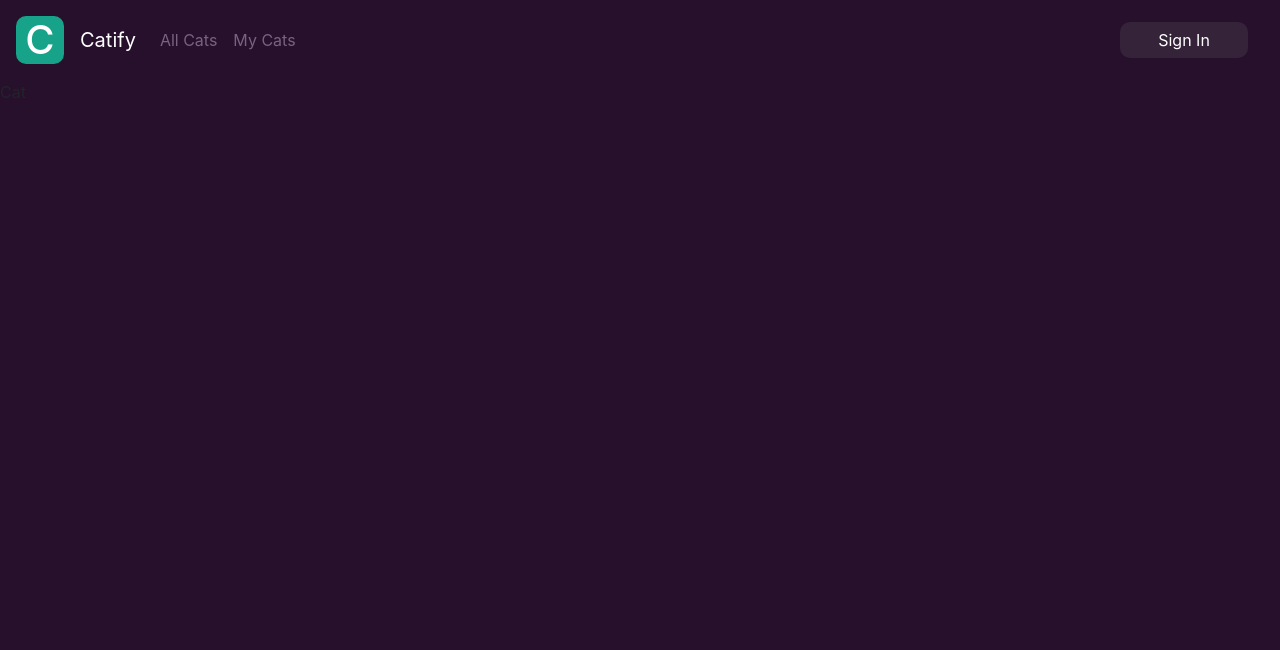
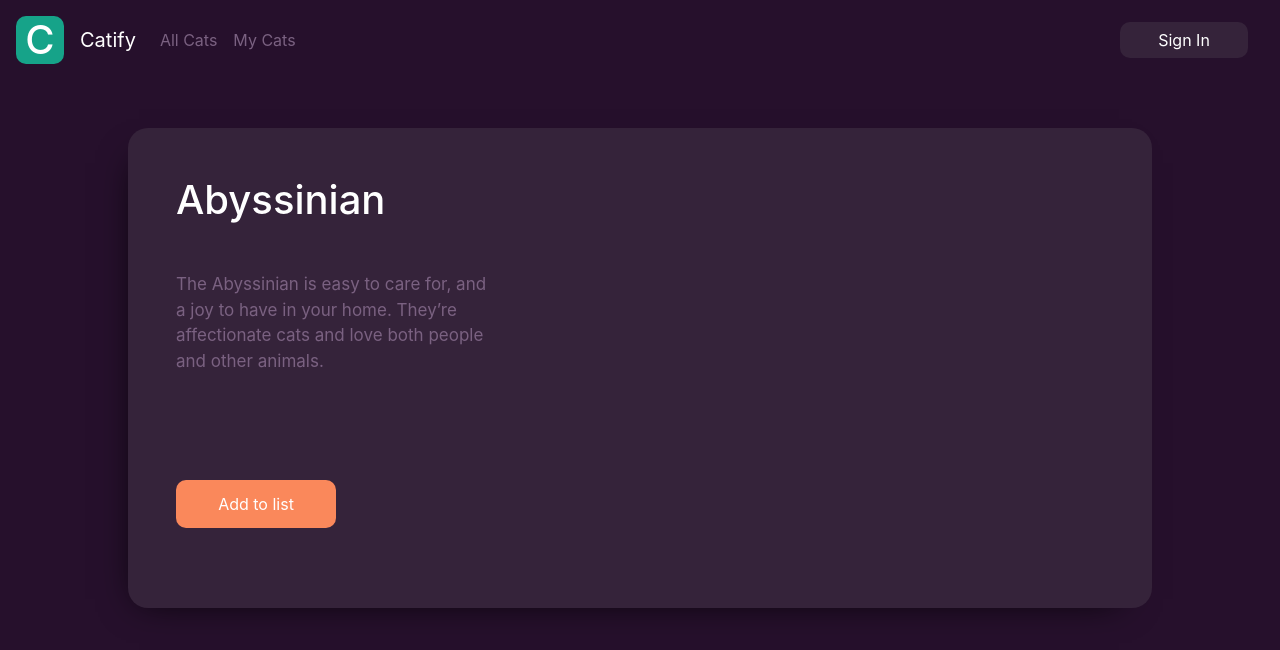
Before and after one commit to Baharghadimii/catify, a React (Create React App) app: page / in a window 1280 px wide. Both pictures are taken after a click on the button "Know more!". Shown: the top 650 px of the page. Built offline with nearby package versions, Linux system fonts and the light colour scheme.

Commit message:
item  added

```diff
--- a/src/components/Cat.js
+++ b/src/components/Cat.js
@@ -1,8 +1,17 @@
 import React from 'react';
+import './Cat.scss';
 
 const Cat = () => {
   return (
-    <div>Cat</div>
+    <div className='item'>
+      <h1 className='itm-txt'>Abyssinian</h1>
+      <div className='div-desc'>
+        <p className='itm-desc'>
+          The Abyssinian is easy to care for, and a joy to have in your home. They’re affectionate cats and love both people and other animals.
+      </p>
+      </div>
+      <button className='btn-itm'>Add to list</button>
+    </div>
   )
 }
 
--- /dev/null
+++ b/src/components/Cat.scss
@@ -0,0 +1,34 @@
+.item {
+  width: 80%;
+  height: 30rem;
+  background-color: #35233a;
+  margin: 0 auto;
+  margin-top: 3rem;
+  border-radius: 20px;
+  -webkit-box-shadow: -11px 13px 36px -22px rgba(0, 0, 0, 1);
+  -moz-box-shadow: -11px 13px 36px -22px rgba(0, 0, 0, 1);
+  box-shadow: -11px 13px 36px -22px rgba(0, 0, 0, 1);
+  .itm-txt {
+    color: white;
+    margin-left: 3rem;
+    padding-top: 3rem;
+  }
+  .itm-desc {
+    color: #7a6181;
+    font-size: 17px;
+  }
+  .div-desc {
+    width: 20rem;
+    margin: 3rem;
+    height: 10rem;
+  }
+  .btn-itm {
+    background-color: #fa885b;
+    width: 10rem;
+    height: 3rem;
+    margin-left: 3rem;
+    border-radius: 10px;
+    border: none;
+    color: white;
+  }
+}
--- a/src/components/CatsListItem.scss
+++ b/src/components/CatsListItem.scss
@@ -4,9 +4,9 @@
   margin: 2rem;
   width: 15rem;
   text-align: center;
-  -webkit-box-shadow: -22px 25px 45px -19px rgba(0, 0, 0, 0.75);
-  -moz-box-shadow: -22px 25px 45px -19px rgba(0, 0, 0, 0.75);
-  box-shadow: -22px 25px 45px -19px rgba(0, 0, 0, 0.75);
+  -webkit-box-shadow: -11px 13px 36px -22px rgba(0, 0, 0, 1);
+  -moz-box-shadow: -11px 13px 36px -22px rgba(0, 0, 0, 1);
+  box-shadow: -11px 13px 36px -22px rgba(0, 0, 0, 1);
   .btn-card {
     width: 80%;
     height: 3rem;
```
